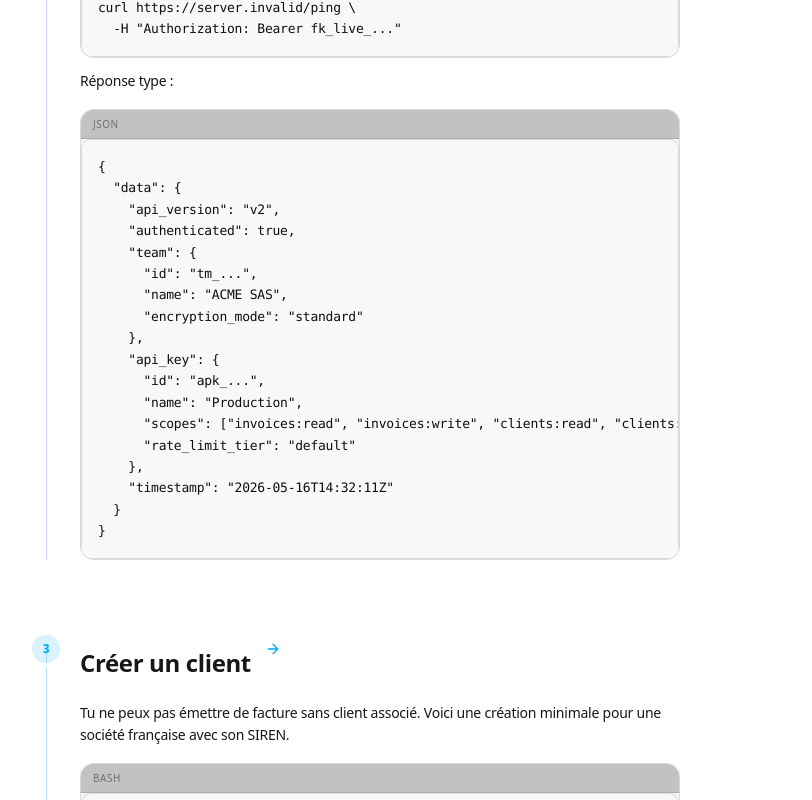
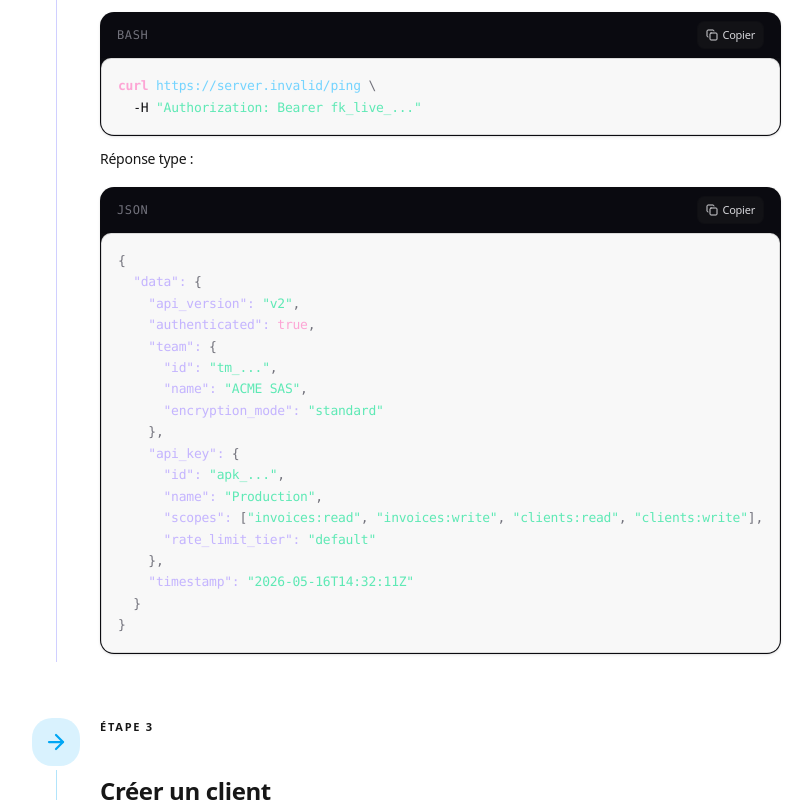
Before and after one commit to fakturapp/docs, a Next.js app: page /quickstart in a window 1280 px wide. Shown: the part 1120-1920 px from the top of the page, without its empty margins (272-1084 px from the left). Built offline with nearby package versions, Linux system fonts and the light colour scheme; no server answers.

Commit message:
feat(docs): quickstart Steps use big centered icon badge + Étape N label, code blocks use CodeBlock with copy

```diff
--- a/src/app/quickstart/page.tsx
+++ b/src/app/quickstart/page.tsx
@@ -13,6 +13,7 @@ import {
 } from 'lucide-react'
 import { API_V2_BASE_URL, PLATFORM_URL } from '@/lib/config'
 import { Safari } from '@/components/safari-mockup'
+import { CodeBlock } from '@/components/code-block'
 
 export const metadata = {
   title: 'Quickstart · Faktur Developers',
@@ -79,12 +80,12 @@ export default function Quickstart() {
           tier de rate limit. C&apos;est l&apos;endpoint le plus rapide pour confirmer que ta
           clé fonctionne avant de passer à la production.
         </p>
-        <Code lang="bash">
+        <CodeBlock lang="bash">
           {`curl ${API_V2_BASE_URL}/ping \\
   -H "Authorization: Bearer fk_live_..."`}
-        </Code>
+        </CodeBlock>
         <p>Réponse type :</p>
-        <Code lang="json">
+        <CodeBlock lang="json">
           {`{
   "data": {
     "api_version": "v2",
@@ -103,7 +104,7 @@ export default function Quickstart() {
     "timestamp": "2026-05-16T14:32:11Z"
   }
 }`}
-        </Code>
+        </CodeBlock>
       </Step>
 
       <Step number={3} title="Créer un client" accent="sky" icon={ArrowRight}>
@@ -111,7 +112,7 @@ export default function Quickstart() {
           Tu ne peux pas émettre de facture sans client associé. Voici une création minimale
           pour une société française avec son SIREN.
         </p>
-        <Code lang="bash">
+        <CodeBlock lang="bash">
           {`curl ${API_V2_BASE_URL}/clients \\
   -X POST \\
   -H "Authorization: Bearer fk_live_..." \\
@@ -122,7 +123,7 @@ export default function Quickstart() {
     "email": "contact@acme.com",
     "siren": "123456789"
   }'`}
-        </Code>
+        </CodeBlock>
         <p>
           La réponse contient un ID public stable comme <code>clt_8KqL2x…</code>. Conserve le, tu
           en auras besoin à l&apos;étape suivante pour rattacher la facture.
@@ -134,7 +135,7 @@ export default function Quickstart() {
           Reprends le <code>client_id</code> obtenu à l&apos;étape 3 et émets une facture avec
           une ligne unique. Les montants sont en centimes, la TVA en pourcentage.
         </p>
-        <Code lang="bash">
+        <CodeBlock lang="bash">
           {`curl ${API_V2_BASE_URL}/invoices \\
   -X POST \\
   -H "Authorization: Bearer fk_live_..." \\
@@ -152,7 +153,7 @@ export default function Quickstart() {
       }
     ]
   }'`}
-        </Code>
+        </CodeBlock>
         <p>
           Faktur calcule automatiquement les totaux HT, TVA et TTC. La facture sort en statut
           brouillon. Pour la finaliser et déclencher l&apos;envoi par email au client, appelle
@@ -275,38 +276,26 @@ function Step({
 }) {
   const acc = ACCENT_CLASSES[accent]
   return (
-    <section className="relative mt-12 pl-12">
-      <span aria-hidden className={`absolute left-[14px] top-9 bottom-0 w-px ${acc.line}`} />
-      <div className="relative flex items-center gap-3">
+    <section className="relative mt-14 grid grid-cols-[3rem_1fr] gap-x-5">
+      {/* Left column: big icon badge + vertical line */}
+      <div className="relative row-span-2 flex flex-col items-center">
         <span
-          className={`absolute -left-12 inline-flex size-7 shrink-0 items-center justify-center rounded-full text-xs font-semibold ring-4 ring-(--background) ${acc.badge} ${acc.badgeText}`}
+          className={`relative z-10 inline-flex size-12 shrink-0 items-center justify-center rounded-2xl ring-4 ring-(--background) ${acc.badge} ${acc.badgeText}`}
         >
-          {number}
+          <Icon className="size-6" strokeWidth={2.25} />
         </span>
-        <h2 className="m-0 text-xl font-semibold leading-tight">{title}</h2>
-        <span className={`inline-flex size-5 items-center justify-center ${acc.badgeText}`}>
-          <Icon className="size-4" />
-        </span>
+        <span aria-hidden className={`mt-1 w-px flex-1 ${acc.line}`} />
       </div>
-      <div className="mt-3 space-y-3 text-sm leading-relaxed">{children}</div>
+      {/* Right column: heading */}
+      <div>
+        <p className={`text-[11px] font-semibold uppercase tracking-[0.16em] ${acc.badgeText}`}>
+          Étape {number}
+        </p>
+        <h2 className="m-0 mt-1 text-2xl font-semibold tracking-tight leading-tight">{title}</h2>
+      </div>
+      {/* Right column: body */}
+      <div className="pb-2 pt-4 space-y-3 text-sm leading-relaxed">{children}</div>
     </section>
-  )
-}
-
-/* ─────────────────────────── Code ─────────────────────────── */
-
-function Code({ children, lang }: { children: string; lang: string }) {
-  return (
-    <div className="mt-3 overflow-hidden rounded-xl border border-(--border) bg-(--code-bg)">
-      <div className="flex items-center justify-between border-b border-(--border) bg-(--muted)/40 px-3 py-1.5">
-        <span className="text-[10px] font-medium uppercase tracking-wider text-(--muted-foreground)">
-          {lang}
-        </span>
-      </div>
-      <pre className="overflow-x-auto p-4 text-xs leading-relaxed">
-        <code>{children}</code>
-      </pre>
-    </div>
   )
 }
 
```
